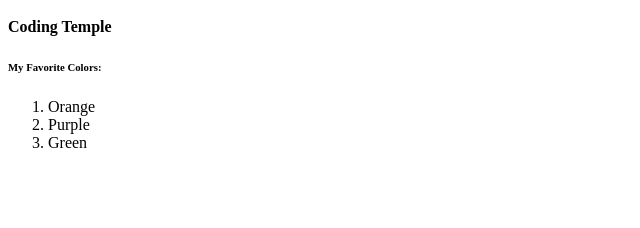
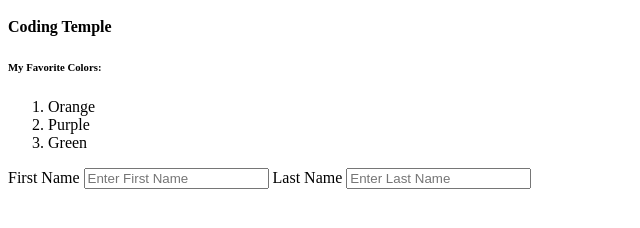
Before and after one commit to GeekAndDestroy/week01-day1-hello_world, a plain HTML site: page index.html in a window 1280 px wide. Shown: the part 110-338 px from the top of the page, without its empty margins (0-640 px from the left). Drawn offline with Linux system fonts and the light colour scheme.

Commit message:
add name form

```diff
--- a/index.html
+++ b/index.html
@@ -15,5 +15,12 @@
         <li>Purple</li>
         <li>Green</li>
     </ol>
+
+    <form action="">
+        <label for="firstname">First Name</label>
+        <input type="text" name="firstname" id="firstname" placeholder="Enter First Name">
+        <label for="lastname">Last Name</label>
+        <input type="text" name="lastname" id="lastname" placeholder="Enter Last Name">
+    </form>
 </body>
 </html>
```
